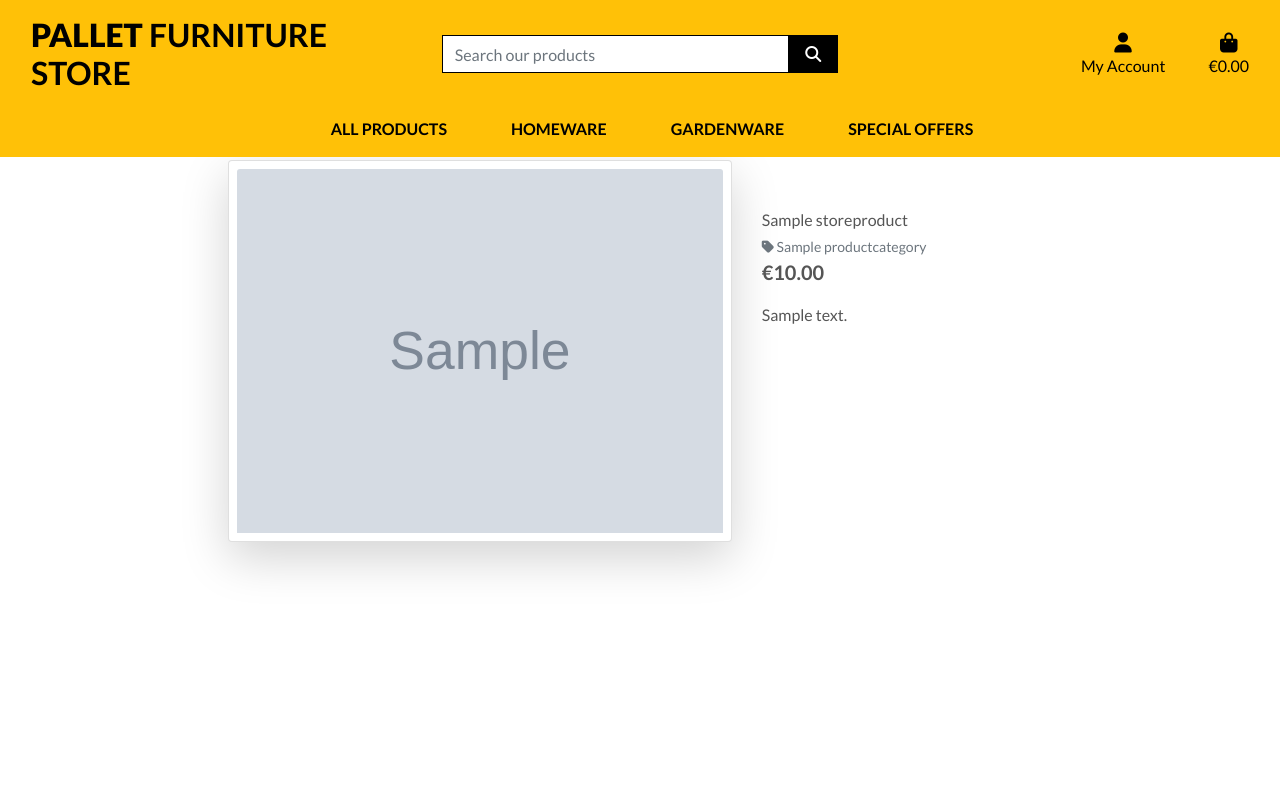
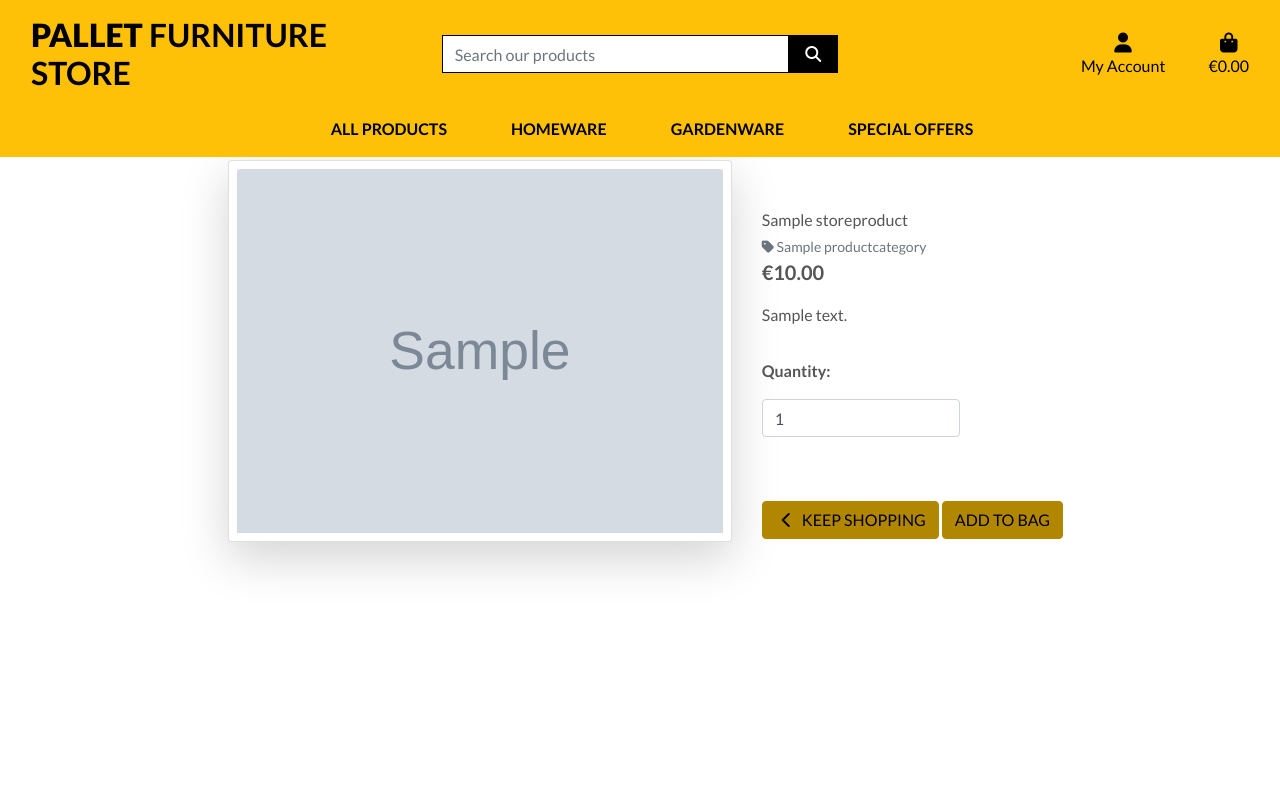
Before and after one commit to petermcloughlin/pallet_furniture_store, a Django app: page /products/1 in a window 1280 px wide. Run offline with Django 3.2, Linux system fonts and the light colour scheme; tables that the repository leaves empty hold one stand-in row (values such as "Sample post"); grey boxes marked "Sample" are stand-in pictures; some libraries are stand-ins or nearby versions.

Commit message:
Add add-to-bag functionality

```diff
--- a/bag/urls.py
+++ b/bag/urls.py
@@ -3,5 +3,6 @@ from django.urls import path
 from . import views
 
 urlpatterns = [
-    path('', views.view_bag, name='view_bag')
+    path('', views.view_bag, name='view_bag'),
+    path('add/<item_id>/', views.add_to_bag, name='add_to_bag'),
 ]
--- a/products/templates/products/product_detail.html
+++ b/products/templates/products/product_detail.html
@@ -36,6 +36,30 @@
                     {% endif %}
                     <p class="lead mb-0 text-left font-weight-bold">€{{ product.price }}</p>
                     <p class="mt-3">{{ product.description }}</p>
+                    <form class="form" action="{% url 'add_to_bag' product.id %}" method="POST">
+                        {% csrf_token %}
+                        <div class="form-row">
+                            <div class="col-12">
+                                <p class="mt-3"><strong>Quantity:</strong></p>
+                                <div class="form-group w-50">
+                                    <div class="input-group">
+                                        <input class="form-control qty_input" type="number" name="quantity" value="1" min="1" max="99" data-item_id="{{ product.id }}" id="id_qty_{{ product.id }}">
+                                    </div>
+                                </div>
+                            </div>
+
+                            <div class="col-12">
+                                <a href="{% url 'products' %}" class="btn btn-outline-orange rounded-4 mt-5">
+                                    <span class="icon">
+                                        <i class="fas fa-chevron-left"></i>
+                                    </span>
+                                    <span class="text-uppercase">Keep Shopping</span>
+                                </a>
+                                <input type="submit" class="btn btn-outline-orange rounded-4 text-uppercase mt-5" value="Add to Bag">
+                            </div>
+                            <input type="hidden" name="redirect_url" value="{{ request.path }}">
+                        </div>
+                    </form>
                 </div>
             </div>
         </div>
--- a/static/css/base.css
+++ b/static/css/base.css
@@ -41,6 +41,20 @@ body {
     background: orange;
     color: black;
 }
+.btn-outline-orange {
+    background: #b18600;
+    color: #000 !important;
+    border: solid 1px #b18600;
+}
+
+.btn-outline-orange:hover,
+.btn-outline-orange:active,
+.btn-outline-orange:focus {
+    background: white;
+    color: #b18600 !important;
+    border: solid 1px #b18600;
+}
+
 .shop-now-button:hover{
     background-color:#b18600;
 }
```
Also changed, not shown: bag/views.py (+19 -1 lines), bag/contexts.py (line endings or trailing spaces).
